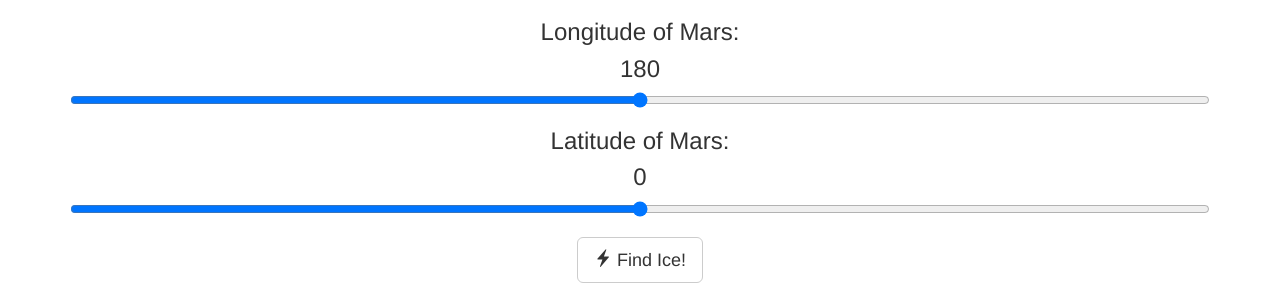
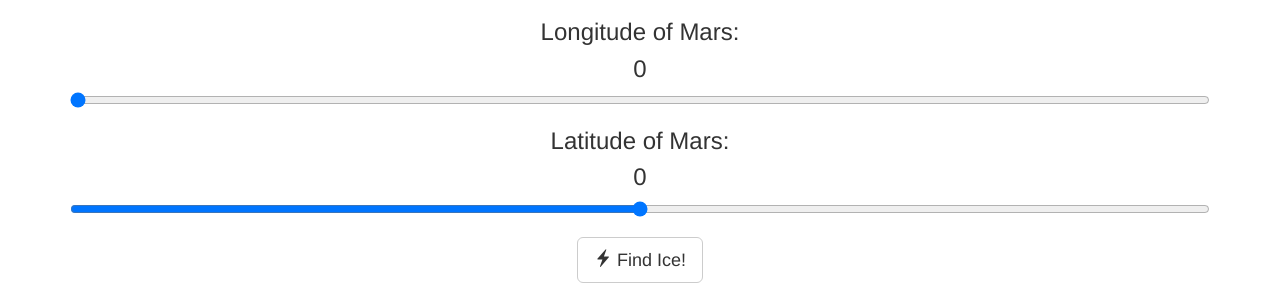
Before and after one commit to nathanjchan/ice-on-mars-app, a Django app: page / in a window 1280 px wide. Shown: the part 1287-1580 px from the top of the page. Run offline with Django 3.2, Linux system fonts and the light colour scheme; some libraries are stand-ins or nearby versions.

Commit message:
Fix max length of image

```diff
--- a/hello/templates/index.html
+++ b/hello/templates/index.html
@@ -34,12 +34,12 @@
       <h3>
         <p>Longitude of Mars:</p><span id="longitudeValue">180</span>
       </h3>
-      <input type="range" id="longitudeSlider" name="longitudeSlider" min="0" max="360"></input>
+      <input type="range" id="longitudeSlider" name="longitudeSlider" min="0" max="360" value="0"></input>
 
       <h3>
         <p>Latitude of Mars:</p><span id="latitudeValue">0</span>
       </h3>
-      <input type="range" id="latitudeSlider" name="latitudeSlider" min="-90" max="90"></input>
+      <input type="range" id="latitudeSlider" name="latitudeSlider" min="-90" max="90" value="0"></input>
     </div>
     <h4>
       <p id="searchText" style="display: none">Searching...</p>
--- a/hello/views.py
+++ b/hello/views.py
@@ -70,8 +70,8 @@ def search(request):
             <p><img src="https://ice-on-mars.herokuapp.com/static/mars.jpg" alt="mars" height="100"></p>
             <h1>Ice on Mars</h1>
             <h2>Finding near-surface ice on Mars from radar images</h2>
-            <div class="container" style="position: relative; text-align: center; color: white;">
-            <img src="https://mars.nasa.gov/system/resources/detail_files/24729_PIA23518-Mars-landing-sites-web.jpg" alt="mars map" height="570">
+            <div class="container" style="position: relative; text-align: center; color: white; max-width: 1140px;">
+            <img src="https://mars.nasa.gov/system/resources/detail_files/24729_PIA23518-Mars-landing-sites-web.jpg" alt="mars map" style="width:100%;">
             """,
             '<div class="x" id="x" style="position: absolute; top: ', str(x_style_top), '%; left: ', str(x_style_left), '%; transform: translate(-50%, -60%);"><h3>x</h3></div></div>',
             "<p>Here is a SHARAD radar image at {longitude: ", str(min_long), ", latitude: ", str(min_lat), "},</p>",
```
